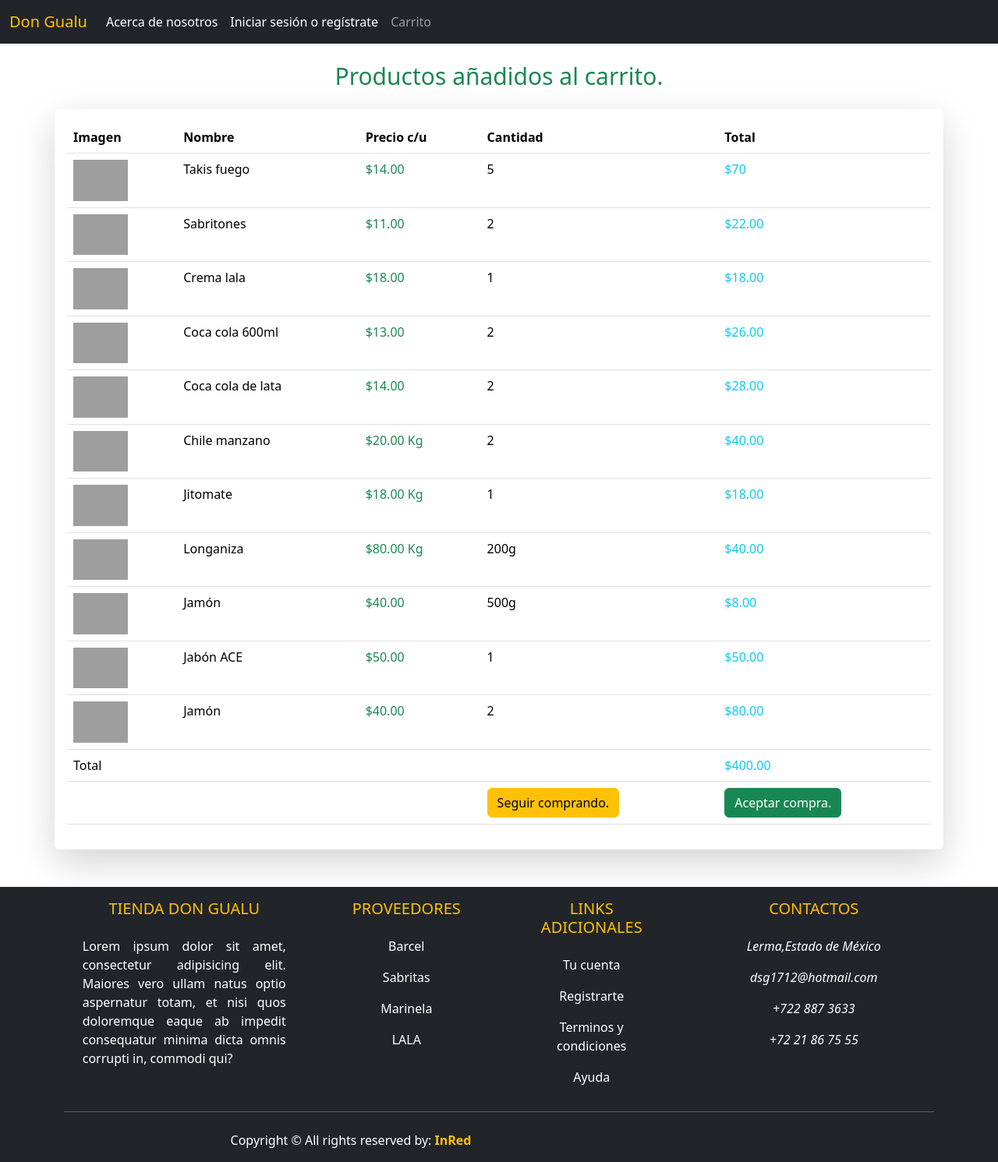
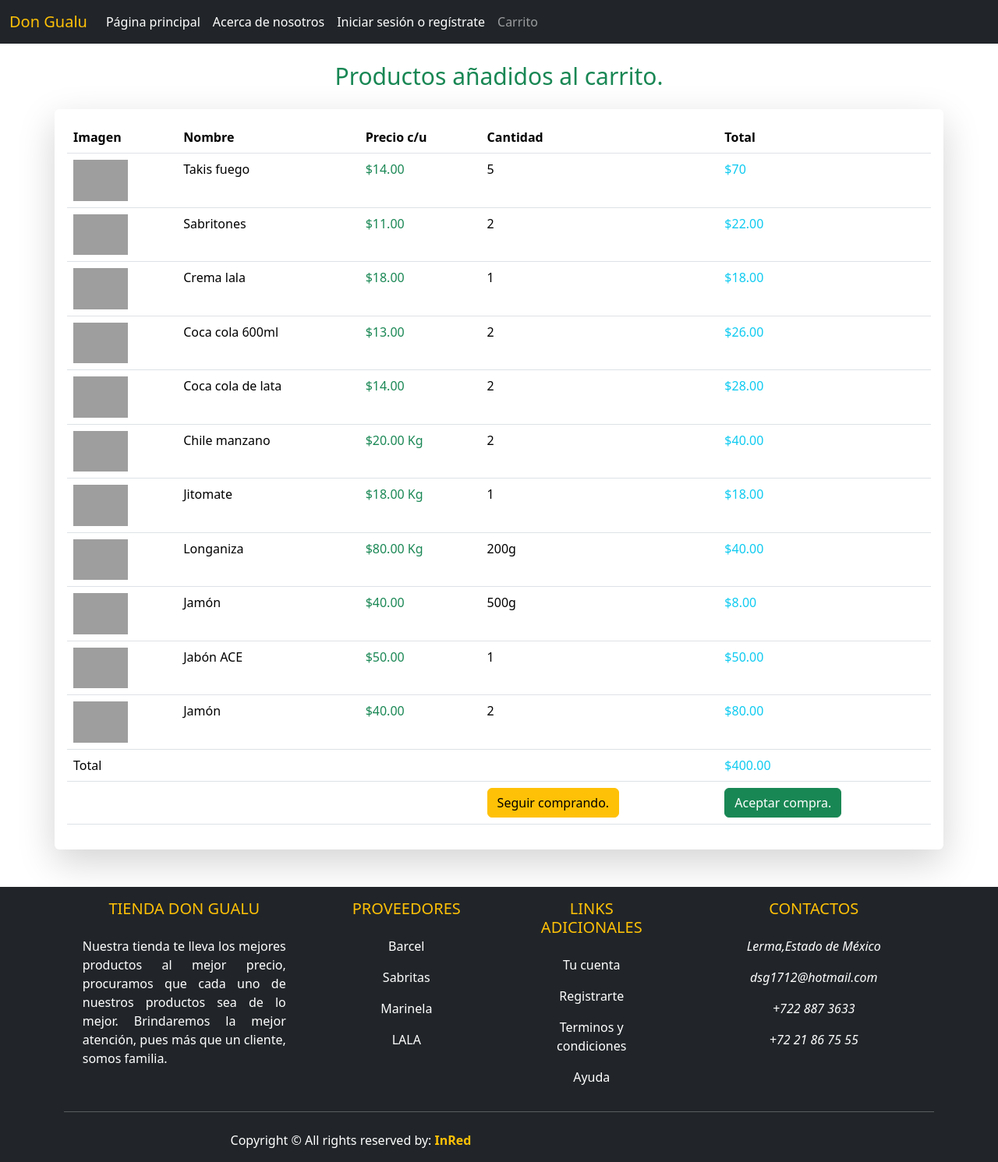
Before and after one commit to Salome-Hernandez-Adolfo-Angel/Proyecto-Integrador-, a PHP site: page /carrito.php in a window 1280 px wide. Shown: the whole page at 78% size. Run offline with PHP 8.4, Linux system fonts and the light colour scheme; some libraries are stand-ins or nearby versions; grey boxes are pictures that could not be loaded.

Commit message:
Mejoras de footer,navbar,index y productos

```diff
--- a/php/index.php
+++ b/php/index.php
@@ -55,7 +55,7 @@
       <button type="button" data-bs-target="#carouselExampleDark" data-bs-slide-to="1" aria-label="Slide 2"></button>
       <button type="button" data-bs-target="#carouselExampleDark" data-bs-slide-to="2" aria-label="Slide 3"></button>
     </div>
-    <div class="container-sm carousel-inner">
+    <div class="container-sm carousel-inner" style="width: 350px;">
       <div class="carousel-item active" data-bs-interval="10000">
         <img src="../img/ofertas/images (4).jpeg" style="height: 500px;"class="d-block w-100" alt="...">
         <div class="carousel-caption d-none d-md-block">
--- a/php/views/footer.php
+++ b/php/views/footer.php
@@ -5,9 +5,8 @@
             <div class="row text-center text-md-left">
                 <div class="col-md-3 col-lg-3 col-xl-3 mx-auto mt-3">
                     <h5 class="text-uppercase mb-4 font-weight-bold text-warning">Tienda don gualu</h5>
-                    <p style="text-align: justify;">Lorem ipsum dolor sit amet, consectetur adipisicing elit. Maiores
-                        vero ullam natus optio aspernatur totam, et nisi quos doloremque eaque ab impedit consequatur
-                        minima dicta omnis corrupti in, commodi qui?</p>
+                    <p style="text-align: justify;">Nuestra tienda te lleva los mejores productos al mejor precio,
+                procuramos que cada uno de nuestros productos sea de lo mejor. Brindaremos la mejor atención, pues más que un cliente, somos familia.</p>
                 </div>
                 <div class="col-md-2 col-lg-2 col-xl-2 mx-auto mt-3">
                     <h5 class="text-uppercase mb-4 font-weight-bold text-warning">Proveedores</h5>
@@ -27,10 +26,10 @@
                 <div class="col-md-3 col-lg-2 col-xl-2 mx-auto mt-3">
                     <h5 class="text-uppercase mb-4 font-weight-fold text-warning">Links adicionales</h5>
                     <p>
-                        <a href="#" class="text-white" style="text-decoration: none;">Tu cuenta</a>
+                        <a href="../login.php" class="text-white" style="text-decoration: none;">Tu cuenta</a>
                     </p>
                     <p>
-                        <a href="#" class="text-white" style="text-decoration: none;">Registrarte</a>
+                        <a href="../login.php" class="text-white" style="text-decoration: none;">Registrarte</a>
                     </p>
                     <p>
                         <a href="#" class="text-white" style="text-decoration: none;">Terminos y condiciones</a>
--- a/php/views/navbar.php
+++ b/php/views/navbar.php
@@ -10,6 +10,11 @@
             </button>
             <div class="collapse navbar-collapse" id="navbarSupportedContent">
                 <ul class="navbar-nav me-auto mb-2 mb-lg-0">
+                <li class="nav-item">
+                        <a class="nav-link active" aria-current="page" href="index.php" aria-current="page"
+                            title=" Conoce más sobre nosotros" data-bs-toggle="tooltip" data-bs-placement="right"><span
+                                class="fas fa-home"></span> Página principal</a>
+                    </li>
                     <li class="nav-item">
                         <a class="nav-link active" aria-current="page" href="nosotros.php" aria-current="page"
                             title=" Conoce más sobre nosotros" data-bs-toggle="tooltip" data-bs-placement="right"><span
```
Also changed, not shown: php/productos.php (+9 -9 lines).
